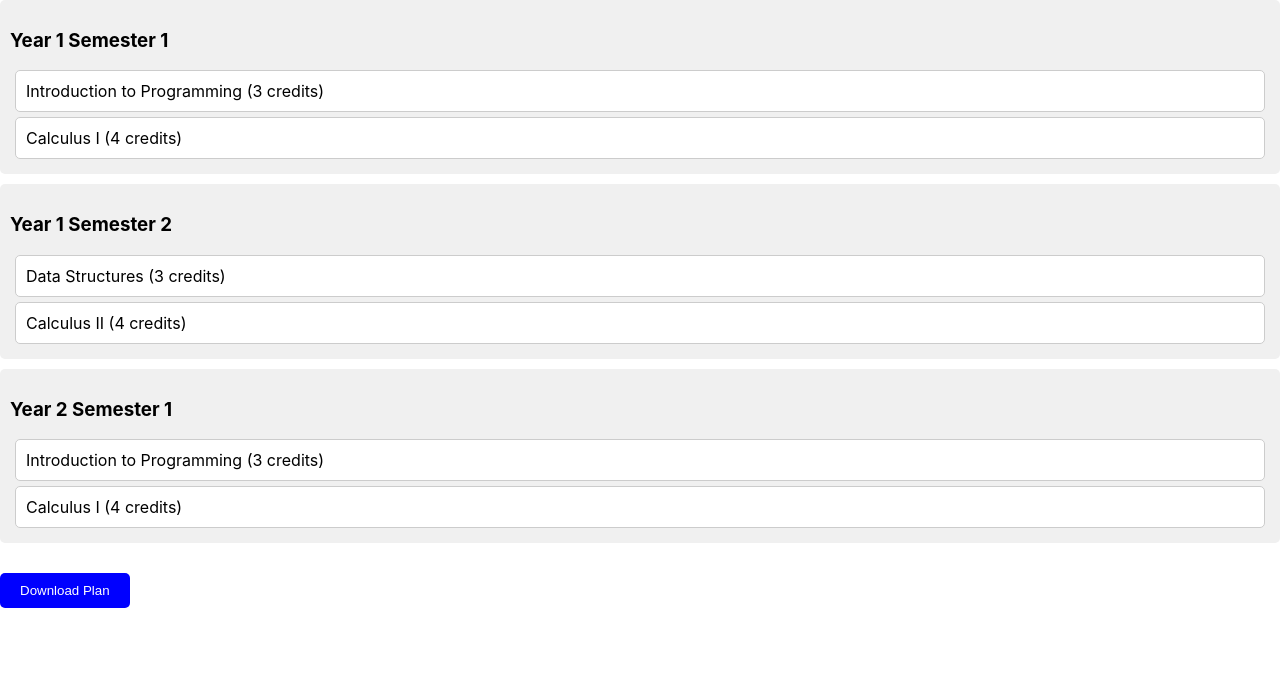
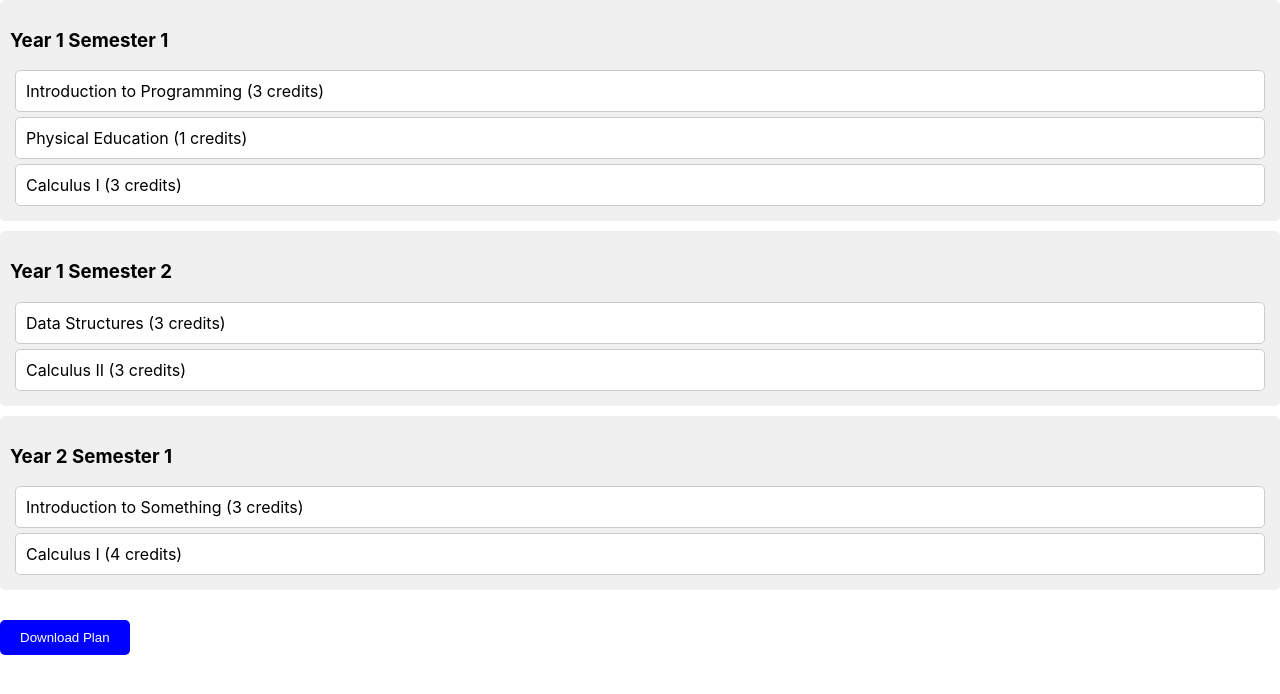
Before and after one commit to sierra117bgit/mystudyplan, a React (Create React App) app: page / in a window 1280 px wide. Shown: the top 694 px of the page. Built offline with nearby package versions, Linux system fonts and the light colour scheme.

Commit message:
Update App.js

```diff
--- a/src/App.js
+++ b/src/App.js
@@ -6,14 +6,15 @@ import './App.css';
 const initialCourses = {
     'year1semester1': [
         { id: 'csc101', name: 'Introduction to Programming', credits: 3 },
-        { id: 'math101', name: 'Calculus I', credits: 4, prerequisites: ['math102'], inversePrerequisites: true }
+	{ id: 'gen101', name: 'Physical Education', credits: 1 },
+        { id: 'math101', name: 'Calculus I', credits: 3, prerequisites: ['math102'], inversePrerequisites: true }
     ],
     'year1semester2': [
         { id: 'csc102', name: 'Data Structures', credits: 3 },
-        { id: 'math102', name: 'Calculus II', credits: 4, prerequisites: ['math101'] }
+        { id: 'math102', name: 'Calculus II', credits: 3, prerequisites: ['math101'] }
     ],
     'year2semester1': [
-        { id: 'csc101', name: 'Introduction to Programming', credits: 3 },
+        { id: 'csc201', name: 'Introduction to Something', credits: 3 },
         { id: 'math101', name: 'Calculus I', credits: 4, prerequisites: ['math102'], inversePrerequisites: true }
     ],
 };
```
